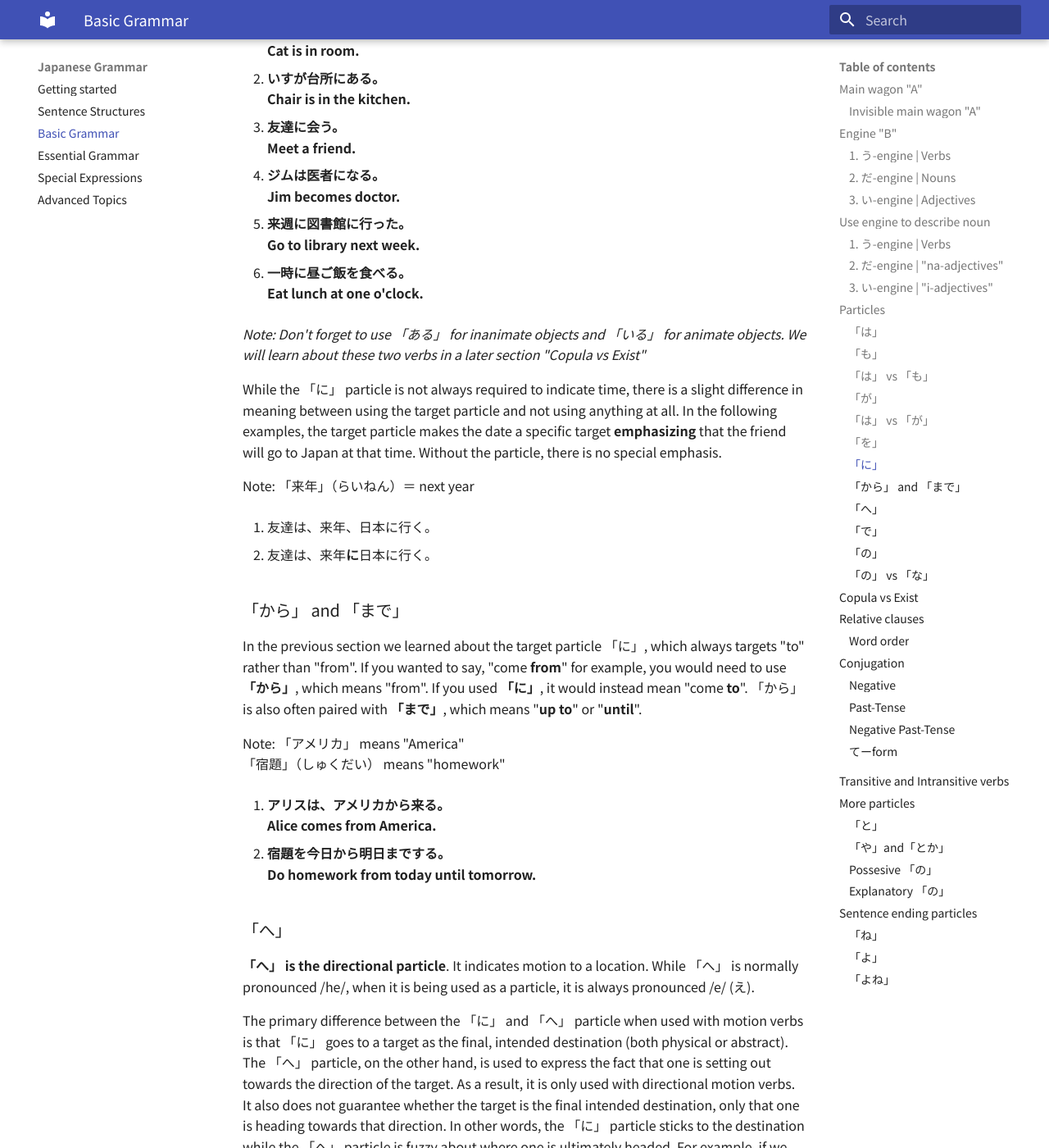
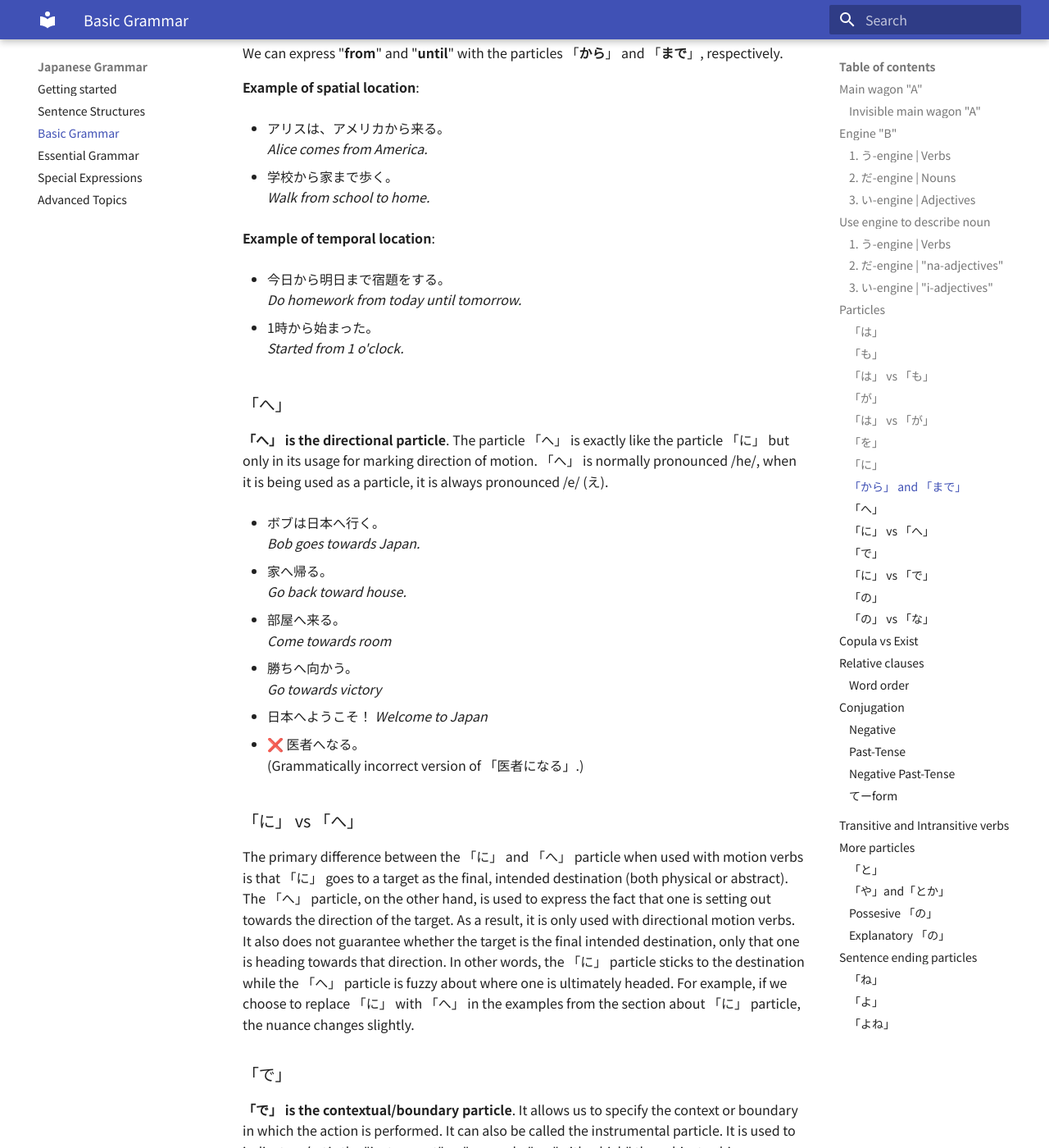
Before and after one commit to wizo06/japanese, an MkDocs documentation site: the page built from docs/2. Basic Grammar.md, in a window 1280 px wide and 1400 px high, scrolled down 34227 px. Shown: the whole window at 82% size. Built offline with MkDocs 1.6.1 and Material for MkDocs 9.7.7, drawn with Linux system fonts in a browser that asks for light colours; some of the changed text lies outside the part shown.

Commit message:
he particle

```diff
--- a/docs/2. Basic Grammar.md
+++ b/docs/2. Basic Grammar.md
@@ -565,7 +565,7 @@ With this in mind, let's learn some basic particles.
 
 Let's look at an example sentence:
 
-- **「私は日本人だ」**
+- 私は日本人だ
 
 literally means "As for me, (I) am Japanese" or "Speaking of me, (I) am Japanese" or "In relation to me, (I) am Japanese". To visualize this, here's how it looks by using our train analogy:
 
@@ -605,7 +605,7 @@ To illustrate this, let's take a look at the following sentence:
 
 *A group of friends are dining at a restaurant, and one person tells the waiter:*
 
-- 「私は魚だ」
+- 私は魚だ
 
 The joke is that the person has literally said "I am a fish". After all, if 「私は日本人だ」 means "I am Japanese", then 「私は魚だ」 must mean "I am a fish", right? That makes perfect sense, except that 「私は日本人だ」 doesn't actually mean "I am Japanese"; it means "As for me, (I) am Japanese". This is why it is important to not assume that the "topic" is the main wagon "A". If we look at the train for 「私は日本人だ」:
 
@@ -650,7 +650,7 @@ To better understand what the topic particle **does** and what it **doesn't do**
 Note: 「投げる」(なげる) means "throw"
 「ボール」 means "ball"
 
-- **「私がボールをさくらに投げる」**
+- 私がボールをさくらに投げる
 
 Main wagon "A" | Wagon 「を」 | Wagon 「に」 | Engine "B"
 :---: | :---: | :---: | :---:
@@ -663,7 +663,7 @@ This sentence means "I throw a ball at Sakura" or "I throw a ball to Sakura". Al
 
 Now that we've seen how those particles can affect the "role" of a word, let's introduce the 「は」 particle into the sentence to see what a topic particle does.
 
-- **「私はさくらにボールを投げる」**
+- 私はさくらにボールを投げる
 
 <table>
   <tr>
@@ -695,7 +695,7 @@ This means "As for me, (I) throw the ball at Sakura".
 
 We can give the flag to the "ball" instead:
 
-- **「ボールは私がさくらに投げる」**
+- ボールは私がさくらに投げる
 
 <table>
   <tr>
@@ -839,7 +839,7 @@ We also have a second topic "Tom", and the comment about him is "is student":
 Then, we **can** use 「も」 in the second topic, because the *comment* of both topics are the same.
 
 - アリスは学生だ。
-- トム ==も== 学生だ。
+- トム**も**学生だ。
 
 !!! warning "Be careful how you use 「は」 and 「も」 in certain phrases"
 
@@ -868,7 +868,7 @@ Then, we **can** use 「も」 in the second topic, because the *comment* of bot
 
 Note: 「誰」（だれ） means "who"
 
-- **「誰は学生？」**
+- 誰は学生？
 
 *"As for who, is (it) a student?"*
 
@@ -888,7 +888,7 @@ Main wagon "A" | Engine "B"
 
 So, all we need to do is put 「誰」 in the main wagon. The question now becomes:
 
-- **「誰が学生？」**
+- 誰が学生？
 
 *Who is student?*
 
@@ -896,34 +896,34 @@ Makes sense right? The 「が」 particle -as explained in previous sections- ma
 
 Let's look at an example:
 
-- **ボブ：誰が学⽣？**
+- ボブ：誰が学⽣？
 *Bob: Who is the one that is student?*
 
-- **アリス：ジョンが学⽣。**
+- アリス：ジョンが学⽣。
 *Alice: John is the one that is student*
 
 Bob wants to identify *who* -among all the possible candidates- is a student. Alice responds that *John* is the one. Notice, Alice could also have answered with the topic particle to indicate that, "Speaking of John", she knows that he is **a** student (maybe not **the** student). Let's illustrate this difference again. If Bob asks:
 
-- **ボブ：誰が学⽣？**
+- ボブ：誰が学⽣？
 *Bob: Who is the one that is student?*
 
 Then Alice can answer in two ways:
 
-- **アリス：ジョンが学⽣。**
+- アリス：ジョンが学⽣。
 *Alice: John is the one that is student.*
 
-- **アリス：ジョンは学⽣。**
-*Alice: As for John, (he) is student. (As for other people, they could be students too.
+- アリス：ジョンは学⽣。
+*Alice: As for John, (he) is student. (As for other people, they could be students too.*
 
 I often translate the 「は」 particle as "as for; about; speaking of; in relation to" and the 「が」 particle as "the one; the thing" to illustrate the difference.
 
 Let's look at one more example:
 
-1. **私は学⽣。**
-**As for me, (I am) student.**
-
-2. **私が学⽣。**
-**I (am) the one (that is) student.**
+1. 私は学⽣。
+*As for me, (I am) student.*
+
+2. 私が学⽣。
+*I (am) the one (that is) student.*
 
 The 「は」 and 「が」 particles are actually quite different if you think of it the right way. The 「が」 particle identifies a specific entity as *the* thing while the 「は」 particle is used only to bring up a new topic of conversation. This is why, in longer sentences, it is common to separate the topic with commas to remove ambiguity about which part of the sentence the topic applies to.
 
@@ -1162,12 +1162,12 @@ Get off the train. (Lit: Descend train)
 
 **「に」 is the target particle**. "Target" can mean any of the following:
 
-1. physical location for *stative* verbs such as "to be" or "to live, to inhabit".
+1. spatial location for *stative* verbs such as "to be" or "to live, to inhabit".
 2. temporal location for numerical times
 3. direction for motion verbs
 4. indirect object (recipient of an action)
 
-**1. Example of physical location for stative verbs**
+**1. Example of spatial location for stative verbs**
 
 - 日本に住んでいる。
 *Live in Japan*
@@ -1191,119 +1191,106 @@ Examples of "duration of time"
 *Shower once a week*
 
 - 1年間に２回引っ越しする。
-**Move houses twice a year*
+*Move houses twice a year*
 
 **3. Examples of direction for motion verbs**
 
 - 学校に行く。
 *Go to school*
 
--
-
-It indicates the recipient of an action. This is different from the 「を」 particle in which the verb does something **to** the direct object. With the 「に」 particle, the verb does something **toward** the word associated with the 「に」 particle. For example, the target of any motion verb is specified by the 「に」 particle.
-
-Note: 「日本」（にほん） means "Japan"
-「行く」（いく） means "go"
-「家」（いえ） means "home"
-「帰る」（かえる） means "return back" (specifically to home)
-「部屋」（へや） means "room"
-「来る」（くる） means "come"
-
-1. **ボブは⽇本に⾏く。**
-**Bob goes to Japan.**
-
-2. **家に帰る。**
-**Go back home.**
-
-3. **部屋に来る。**
-**Come to room.**
-
-4. **さくらにボールを投げる。**
-**Throw ball at Sakura. / Throw ball to Sakura.**
-
-The idea of a target in Japanese is very general and is not restricted to motion verbs. For example, **the location of an object** is defined as the target of the verb for existence (ある and いる). **Time** is also a common target. Here are some examples of non-motion verbs and their targets.
-
-Note: 「猫」（ねこ）＝ cat
-「椅子」（いす）＝ chair
-「台所」（だいどころ）＝ kitchen
-「友達」（ともだち）＝ friend
-「会う」（あう）＝ meet
-「医者」（いしゃ）＝ doctor
-「なる」（なる）＝ become
-「来週」（らいしゅう）＝ next week
-「一時」（いちじ）＝ one o'clock
-「昼ご飯」（ひるごはん）＝ lunch
-「食べる」（たべる）＝ eat
-
-1. **猫は部屋にいる。**
-**Cat is in room.**
-
-2. **いすが台所にある。**
-**Chair is in the kitchen.**
-
-3. **友達に会う。**
-**Meet a friend.**
-
-4. **ジムは医者になる。**
-**Jim becomes doctor.**
-
-5. **来週に図書館に⾏った。**
-**Go to library next week.**
-
-6. **一時に昼ご飯を食べる。**
-**Eat lunch at one o'clock.**
-
-*Note: Don't forget to use 「ある」 for inanimate objects and 「いる」 for animate objects. We will learn about these two verbs in a later section "Copula vs Exist"*
-
-While the 「に」 particle is not always required to indicate time, there is a slight difference in meaning between using the target particle and not using anything at all. In the following examples, the target particle makes the date a specific target **emphasizing** that the friend will go to Japan at that time. Without the particle, there is no special emphasis.
-
-Note: 「来年」（らいねん）＝ next year
-
-1. 友達は、来年、⽇本に⾏く。
-
-2. 友達は、来年**に**⽇本に⾏く。
+- 家に帰る。
+*Go back home*
+
+- 山に登る。
+*Climb up mountain*
+
+- 電車に乗る。
+*Get on train*
+
+**4. Examples of indirect object (recipient of action)**
+
+- 友達に花をあげる。
+*Give flowers to friend*
+
+- さくらにボールを投げる。
+*Throw ball at/to Sakura*
+
+- 友達に会う。
+*Meet friend*
+
+- 医者になる。
+*Become doctor*
+
+!!! warning
+    While we can use 「に」 for specific points in time, such as:
+
+    - 1 o'clock
+    - March
+    - 15th (day of month)
+
+    and also for duration of time, such as:
+
+    - 1 week
+    - 3 year
+    - 2 months
+
+    we **can't use 「に」 for relative time**, such as:
+
+    - tomorrow
+    - yesterday
+    - today
+    - last week
+    - next month
 
 ### 「から」 and 「まで」
 
-In the previous section we learned about the target particle 「に」, which always targets "to" rather than "from". If you wanted to say, "come **from**" for example, you would need to use **「から」**, which means "from". If you used **「に」**, it would instead mean "come **to**". 「から」 is also often paired with **「まで」**, which means "**up to**" or "**until**".
-
-Note: 「アメリカ」 means "America"
-「宿題」（しゅくだい） means "homework"
-
-1. **アリスは、アメリカから来る。**
-**Alice comes from America.**
-
-2. **宿題を今⽇から明⽇までする。**
-**Do homework from today until tomorrow.**
+We can express "**from**" and "**until**" with the particles 「**から**」 and 「**まで**」, respectively.
+
+**Example of spatial location**:
+
+- アリスは、アメリカから来る。
+*Alice comes from America.*
+
+- 学校から家まで歩く。
+*Walk from school to home.*
+
+**Example of temporal location**:
+
+- 今⽇から明⽇まで宿題をする。
+*Do homework from today until tomorrow.*
+
+- 1時から始まった。
+*Started from 1 o'clock.*
 
 ### 「へ」
 
-**「へ」 is the directional particle**. It indicates motion to a location. While 「へ」 is normally pronounced /he/, when it is being used as a particle, it is always pronounced /e/ (え).
+**「へ」 is the directional particle**. The particle 「へ」 is exactly like the particle 「に」 but only in its usage for marking direction of motion. 「へ」 is normally pronounced /he/, when it is being used as a particle, it is always pronounced /e/ (え).
+
+
+- ボブは⽇本へ⾏く。
+*Bob goes towards Japan.*
+
+- 家へ帰る。
+*Go back toward house.*
+
+- 部屋へ来る。
+*Come towards room*
+
+- 勝ちへ向かう。
+*Go towards victory*
+
+- 日本へようこそ！
+*Welcome to Japan*
+
+
+- ❌ 医者へなる。
+(Grammatically incorrect version of 「医者になる」.)
+
+### 「に」 vs 「へ」
+
 
 The primary difference between the 「に」 and 「へ」 particle when used with motion verbs is that 「に」 goes to a target as the final, intended destination (both physical or abstract). The 「へ」 particle, on the other hand, is used to express the fact that one is setting out towards the direction of the target. As a result, it is only used with directional motion verbs. It also does not guarantee whether the target is the final intended destination, only that one is heading towards that direction. In other words, the 「に」 particle sticks to the destination while the 「へ」 particle is fuzzy about where one is ultimately headed. For example, if
 we choose to replace 「に」 with 「へ」 in the examples from the section about 「に」 particle, the nuance changes slightly.
-
-1. ボブは⽇本**へ**⾏く。
-Bob heads **towards** Japan.
-
-2. 家**へ**帰る。
-Go back **toward** house.
-
-3. 部屋**へ**来る。
-Come **towards** room
-
-Note that we cannot use the 「へ」 particle with verbs that have no physical direction. For example, the following is incorrect.
-
-- ❌ **医者へなる。**
-(Grammatically incorrect version of 「医者になる」.)
-
-This does not mean to say that 「へ」 cannot set out towards an abstract concept. In fact, because of the fuzzy directional meaning of this particle, the 「へ」 particle can also be used to talk about setting out towards certain future goals or expectations.
-
-Note: 「勝ち」（かち）＝ victory
-「向かう」（むかう）＝ to face / to go towards / to head towards
-
-- **勝ちへ向かう。**
-**Go towards victory**
 
 ### 「で」
 
@@ -1344,6 +1331,8 @@ _Go **with** everyone._
 9. **お箸で食べる。**
 _Eat **with** chopsticks._
 (the action "eat" is done with the instrument "chopsticks".)
+
+### 「に」 vs 「で」
 
 ### 「の」
 
```
